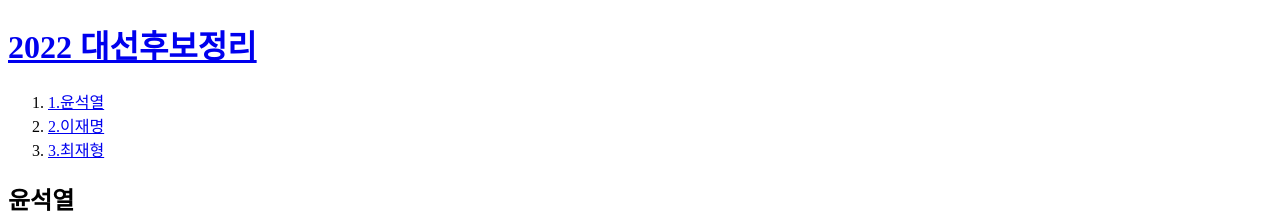
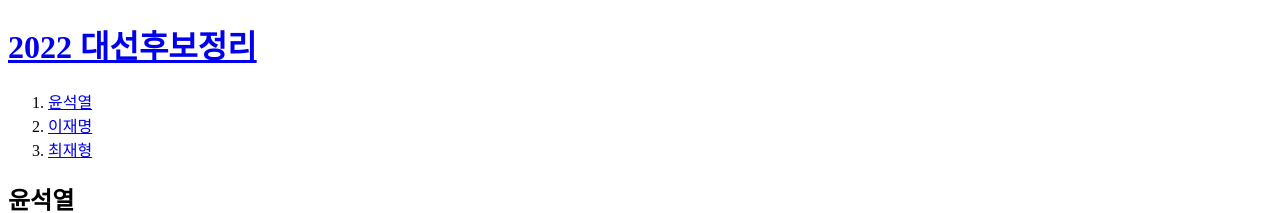
Before and after one commit to tompath/WEB, a plain HTML site: page 1.html in a window 1280 px wide. Shown: the top 213 px of the page. Drawn offline with Linux system fonts and the light colour scheme.

Commit message:
Add files via upload

```diff
--- a/1.html
+++ b/1.html
@@ -7,9 +7,9 @@
 <body>
   <h1><a href="index.html">2022 대선후보정리</a></h1>
   <ol>
-    <li><a href="1.html">1.윤석열</a></li>
-    <li><a href="2.html">2.이재명</a></li>
-    <li><a href="3.html">3.최재형</a></li>
+    <li><a href="1.html">윤석열</a></li>
+    <li><a href="2.html">이재명</a></li>
+    <li><a href="3.html">최재형</a></li>
   </ol>
   <h2>윤석열</h2>
   <img src="https://w.namu.la/s/f87b603533b2894dd4a412765e0e28f79b57aaa036ca72e87096114eb2b9e1bf59cf0abdc6af964eef9434a6a657ff1787392d5e10d9d6c95f62efd8837a96e86c98646ce26587666ee756493c2d359962dddd90e6f8868951fcf64a10bd6372">
```
Also changed, not shown: 2.html (+3 -3 lines), 3.html (+3 -3 lines), index.html (+3 -3 lines).
